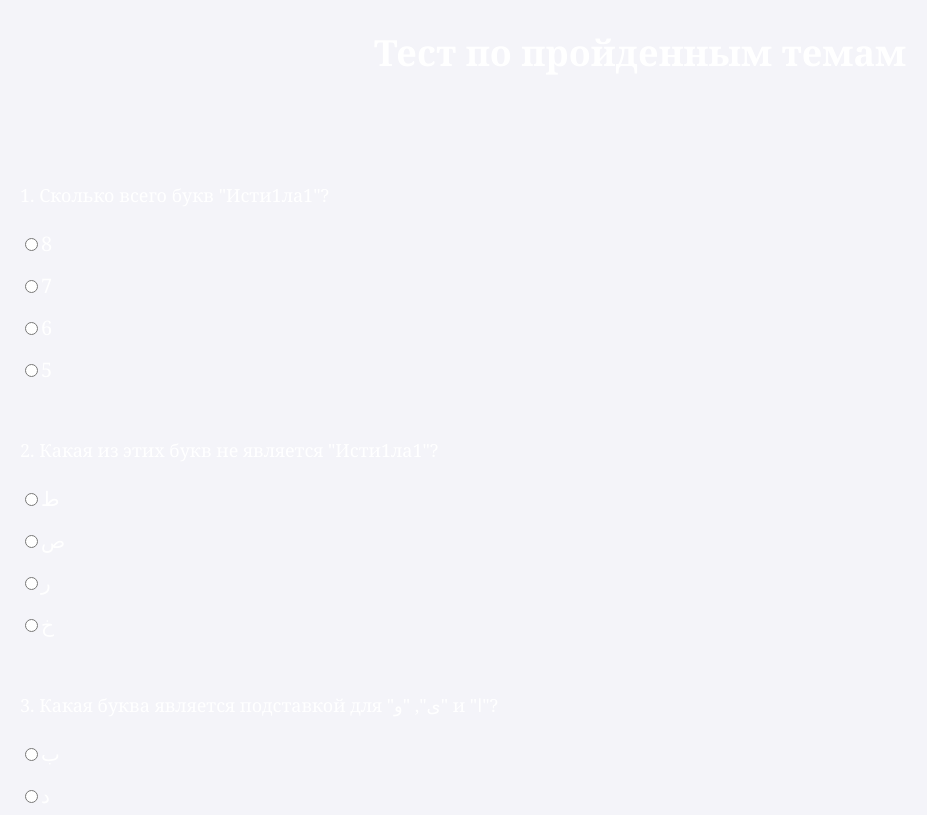
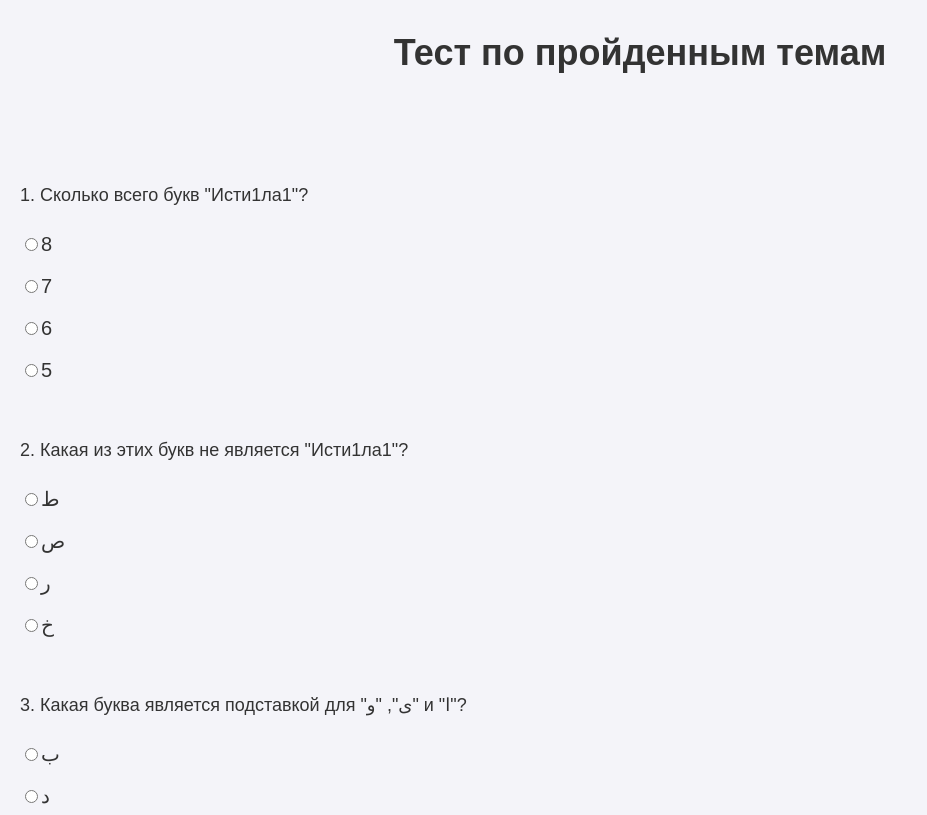
Before and after one commit to mtduch/quiz-test_tadzh, a plain HTML site: page index.html in a window 1280 px wide. Shown: the top 815 px of the page, without its empty margins (0-927 px from the left). Drawn offline with Linux system fonts and the light colour scheme.

Commit message:
Add files via upload

```diff
--- a/styles.css
+++ b/styles.css
@@ -1,10 +1,10 @@
 body {
-    font-family: Cambria, Cochin, Georgia, Times, 'Times New Roman', serif;
+    font-family: Arial,sans-serif;
     font-size: 18px;
     line-height: 1.6;
     margin: 20px;
     background-color: #f4f4f9;
-    color: #ffffff;
+    color: #333;
     background-image: url('9f19542dfd46d67d75c623c2c32e53df.jpg');
 }
 h1 {
```
